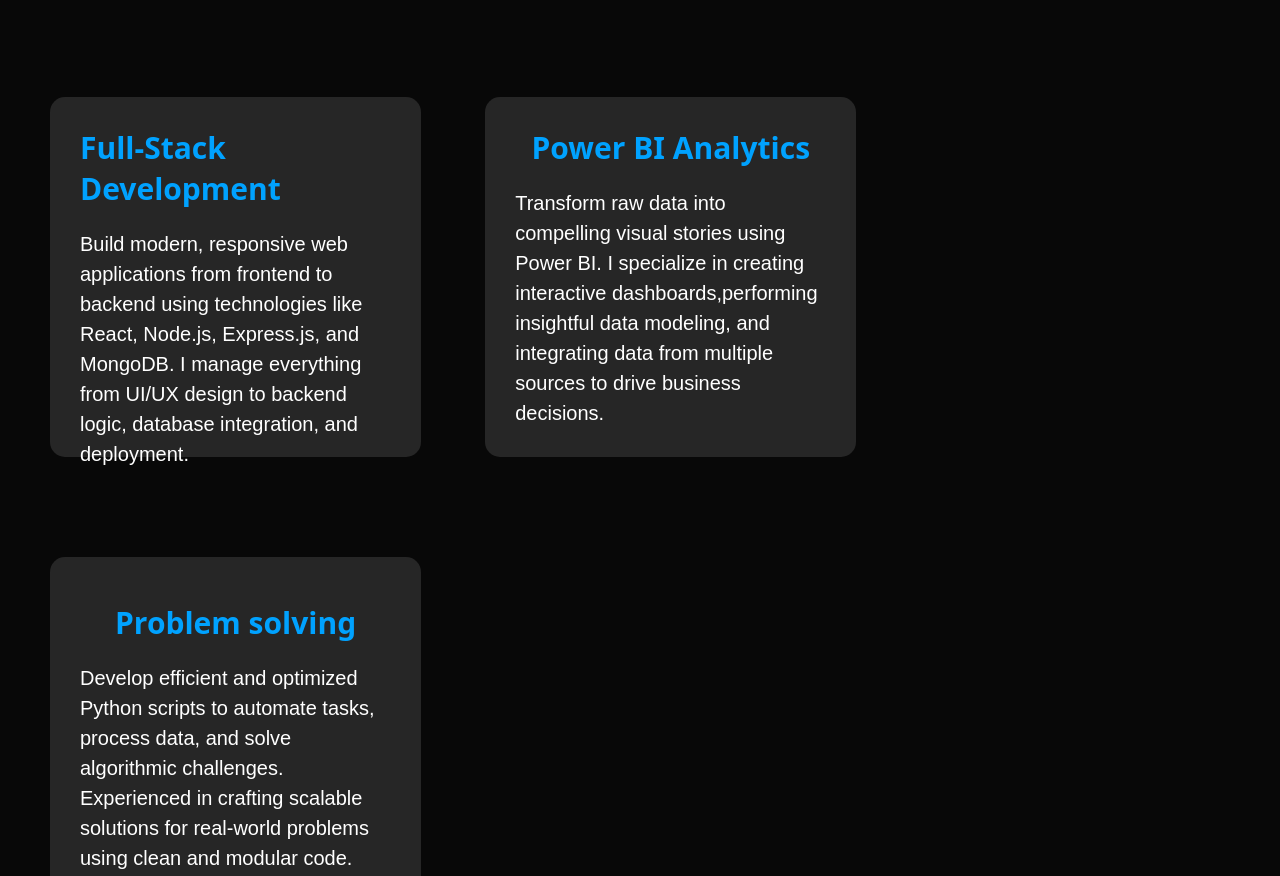
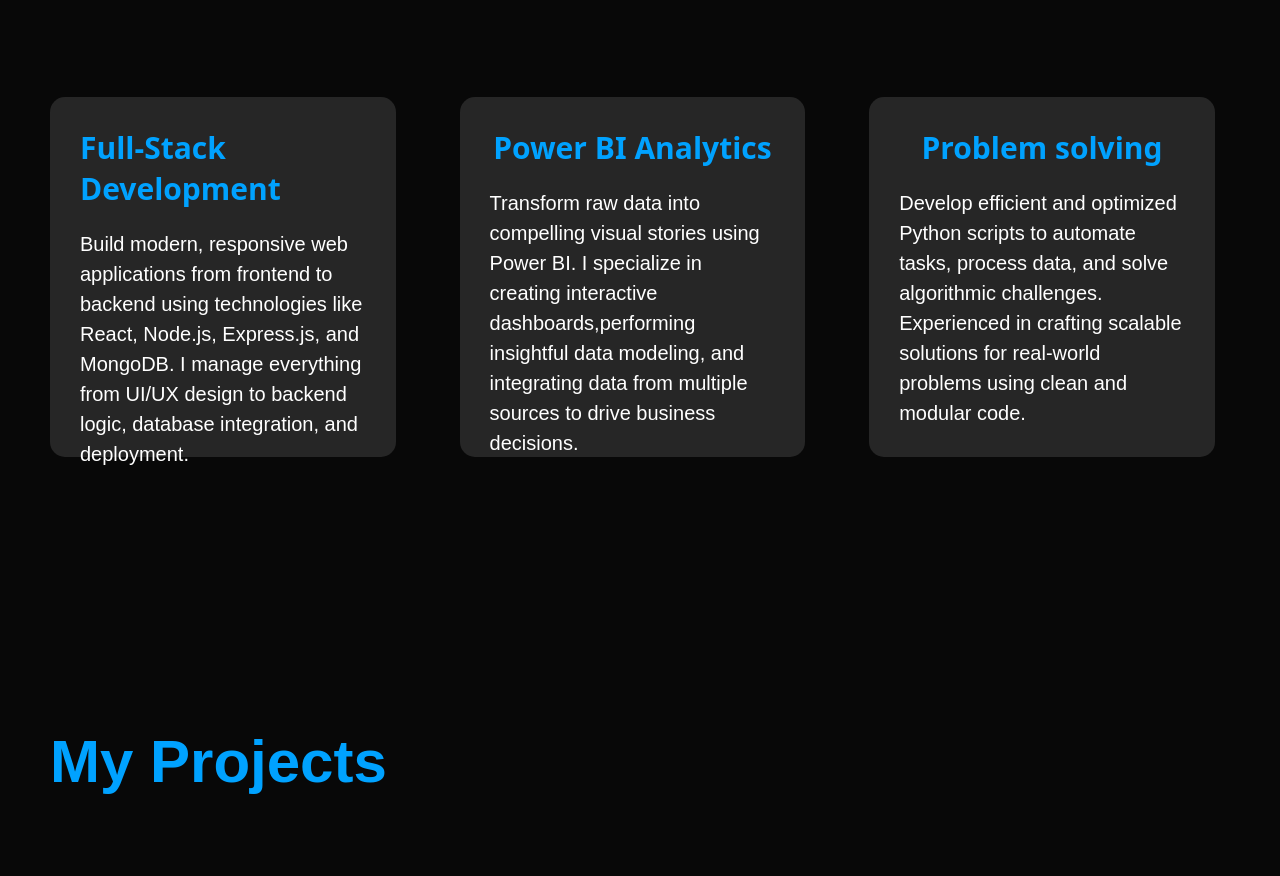
Before and after one commit to vijayI6/Portfolio, a plain HTML site: page index.html in a window 1280 px wide. Shown: the part 1939-2815 px from the top of the page. Drawn offline with nearby package versions, Linux system fonts and the light colour scheme; a web font is replaced by a local one.

Commit message:
feat: intial layout

```diff
--- a/style.css
+++ b/style.css
@@ -708,8 +708,8 @@ h1 {
     }
 
     .service-card {
-        font-size: 22px;
-        width: 29%;
+        font-size: 20px;
+        width: 27%;
         margin-right: 10px;
     }
 
```
